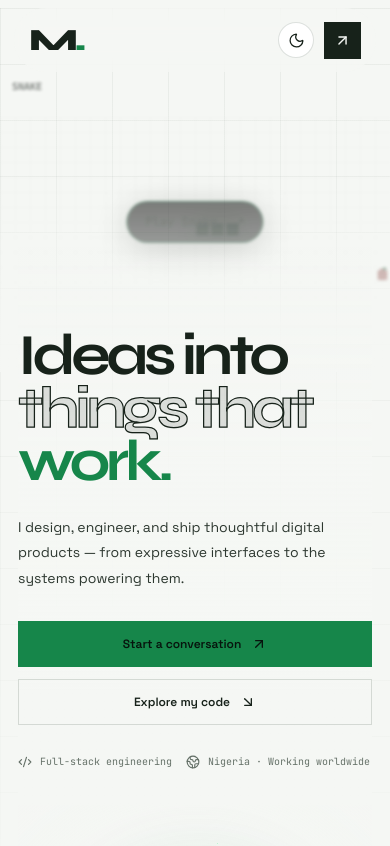
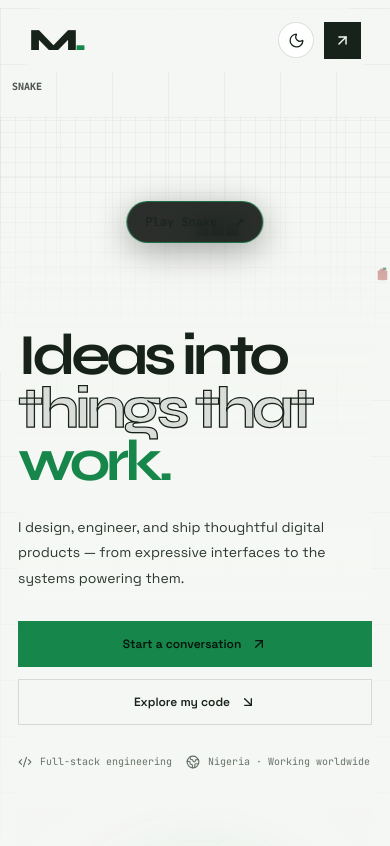
Before and after one commit to mtcxdev/mtcxdev.github.io, a React (Vite) app: page / in a window 390 px wide. Shown: the top 846 px of the page. Built offline with nearby package versions, Linux system fonts and the light colour scheme; no server answers.

Commit message:
fix: fade snake preview downward without blurring play button

```diff
--- a/src/App.css
+++ b/src/App.css
@@ -223,10 +223,10 @@
 @keyframes intro-loader-exit{to{opacity:0;visibility:hidden;pointer-events:none}}
 .game-dock{width:100%;max-width:none;height:clamp(250px,34vw,390px);margin:0;display:block;padding:0;overflow:hidden;position:relative;z-index:1;isolation:isolate}
 .game-dock:after{content:"";position:absolute;inset:0;z-index:0;pointer-events:none;background:linear-gradient(to bottom,transparent 0%,color-mix(in srgb,var(--bg) 12%,transparent) 38%,var(--bg) 100%)}
-.game-dock-preview{position:absolute;inset:0;z-index:1;min-width:0;opacity:.72;filter:brightness(.72) blur(1.2px);mask-image:linear-gradient(to bottom,#000 0%,#000 38%,transparent 100%);-webkit-mask-image:linear-gradient(to bottom,#000 0%,#000 38%,transparent 100%)}
+.game-dock-preview{position:absolute;inset:0;z-index:1;min-width:0;opacity:1;filter:none;mask-image:none;-webkit-mask-image:none}
 .game-dock .snake-game{height:100%;width:100%;display:block}
-.game-dock .snake-board{height:100%;width:100%;margin:0;border:0;border-radius:0;background:transparent;box-shadow:none;touch-action:pan-y}
-.game-dock .snake-board canvas{filter:brightness(.78);touch-action:pan-y}
+.game-dock .snake-board{height:100%;width:100%;margin:0;border:0;border-radius:0;background:linear-gradient(to bottom,transparent 0%,color-mix(in srgb,var(--bg) 28%,transparent) 45%,var(--bg) 100%);box-shadow:none;touch-action:pan-y}
+.game-dock .snake-board canvas{filter:brightness(.7);mask-image:linear-gradient(to bottom,#000 0%,#000 34%,transparent 100%);-webkit-mask-image:linear-gradient(to bottom,#000 0%,#000 34%,transparent 100%);touch-action:pan-y}
 .game-dock .snake-start-button{top:50%;bottom:auto;left:50%;transform:translate(-50%,-50%);z-index:3;border:1px solid color-mix(in srgb,var(--accent) 76%,transparent);padding:13px 21px;background:rgba(4,8,5,.84);backdrop-filter:blur(12px);font-size:12px;box-shadow:0 8px 35px #0005}
 .game-dock .snake-start-button:hover{transform:translate(-50%,-50%) scale(1.04)}
 .game-dock .snake-footer{display:none}
@@ -249,7 +249,7 @@
 .snake-game-open .snake-footer{flex-shrink:0}
 @media(max-width:760px){
  .game-dock{height:300px}
- .game-dock-preview{opacity:.66;filter:brightness(.68) blur(1.4px)}
+ .game-dock-preview{opacity:1;filter:none}
  .hero{margin-top:-125px;padding-top:82px;padding-bottom:58px}
  .hero-copy{padding-top:0}
  .game-dock .snake-start-button{padding:12px 18px}
@@ -262,8 +262,5 @@
  .intro-loader-mark,.intro-loader-track i{animation:none}
  .intro-loader-track i{width:100%}
  .intro-loader{animation-duration:.01ms}
- .game-dock-preview{filter:brightness(.7)}
+ .game-dock .snake-board canvas{filter:brightness(.7)}
 }
-
-/* Keep the centered play control clear while the preview fades into the hero. */
-.game-dock-preview .snake-start-button{filter:none;opacity:1;}
```
